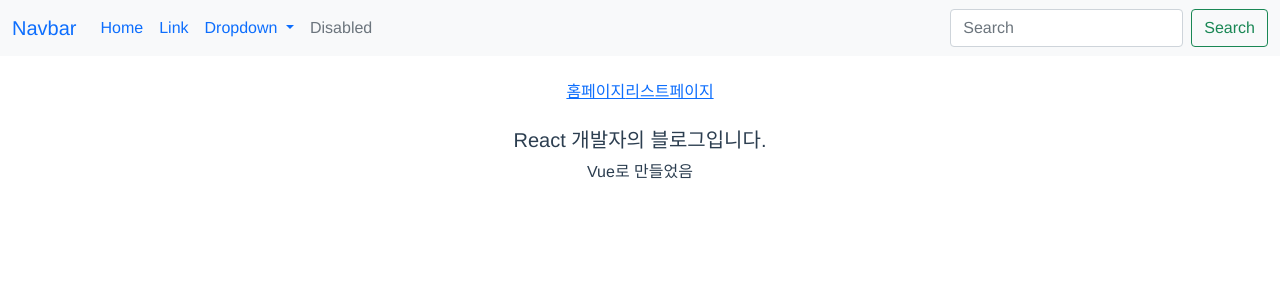
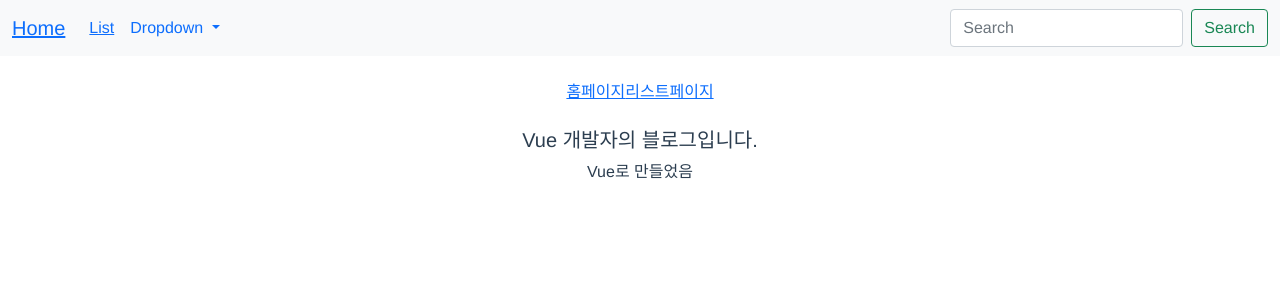
Before and after one commit to WonTaeJang/-, a Vue app in the folder Vue/blog/: page / in a window 1280 px wide. Shown: the top 300 px of the page. Built offline with nearby package versions, Linux system fonts and the light colour scheme.

Commit message:
nav 수정

```diff
--- a/Vue/blog/src/App.vue
+++ b/Vue/blog/src/App.vue
@@ -1,17 +1,14 @@
 <template>
   <nav class="navbar navbar-expand-lg bg-light">
   <div class="container-fluid">
-    <a class="navbar-brand" href="#">Navbar</a>
+    <a class="navbar-brand"> <router-link to='/'>Home</router-link></a>
     <button class="navbar-toggler" type="button" data-bs-toggle="collapse" data-bs-target="#navbarSupportedContent" aria-controls="navbarSupportedContent" aria-expanded="false" aria-label="Toggle navigation">
       <span class="navbar-toggler-icon"></span>
     </button>
     <div class="collapse navbar-collapse" id="navbarSupportedContent">
       <ul class="navbar-nav me-auto mb-2 mb-lg-0">
         <li class="nav-item">
-          <a class="nav-link active" aria-current="page" href="#">Home</a>
-        </li>
-        <li class="nav-item">
-          <a class="nav-link" href="#">Link</a>
+          <a class="nav-link active" aria-current="page"><router-link to='/list'>List</router-link></a>
         </li>
         <li class="nav-item dropdown">
           <a class="nav-link dropdown-toggle" href="#" id="navbarDropdown" role="button" data-bs-toggle="dropdown" aria-expanded="false">
@@ -23,9 +20,6 @@
             <li><hr class="dropdown-divider"></li>
             <li><a class="dropdown-item" href="#">Something else here</a></li>
           </ul>
-        </li>
-        <li class="nav-item">
-          <a class="nav-link disabled">Disabled</a>
         </li>
       </ul>
       <form class="d-flex" role="search">
--- a/Vue/blog/src/components/Home.vue
+++ b/Vue/blog/src/components/Home.vue
@@ -1,6 +1,6 @@
 <template>
     <div class='container mt-4'>
-        <h5>React 개발자의 블로그입니다.</h5>
+        <h5>Vue 개발자의 블로그입니다.</h5>
         <p>Vue로 만들었음</p>
     </div>
 </template>
```
